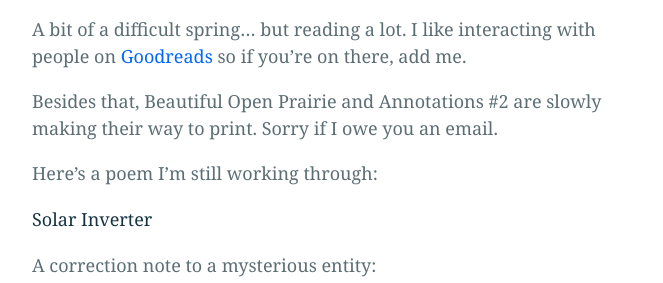
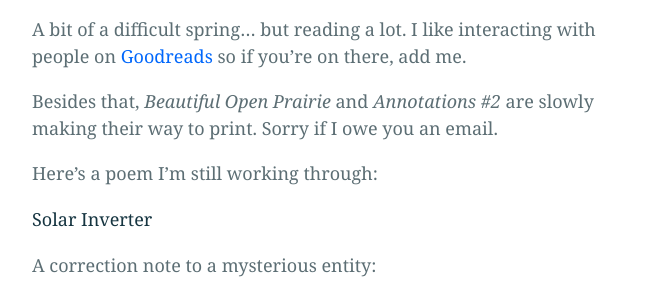
Before and after one commit to bliss-st/ss-website, a Jekyll site: the page built from _posts/2022-3-28-update.md, in a window 1280 px wide. Shown: the part 895-1178 px from the top of the page, without its empty margins (308-971 px from the left). Built offline with Jekyll 4.4.1, drawn with Linux system fonts in a browser that asks for light colours.

Commit message:
Update 2022-3-28-update.md

```diff
--- a/_posts/2022-3-28-update.md
+++ b/_posts/2022-3-28-update.md
@@ -9,7 +9,7 @@
 
 A bit of a difficult spring... but reading a lot. I like interacting with people on <a href="https://www.goodreads.com/user/show/46654096-serena">Goodreads</a> so if you're on there, add me.
 
-Besides that, Beautiful Open Prairie and Annotations #2 are slowly making their way to print. Sorry if I owe you an email.
+Besides that, <em>Beautiful Open Prairie</em> and <em>Annotations #2</em> are slowly making their way to print. Sorry if I owe you an email.
 
 Here's a poem I'm still working through:
 
```
